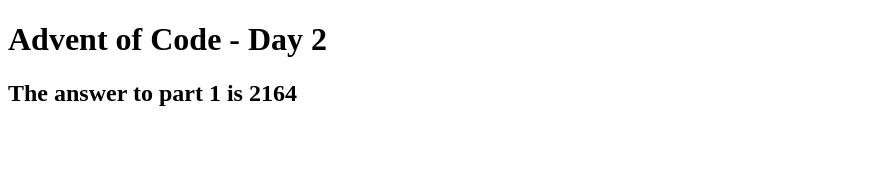
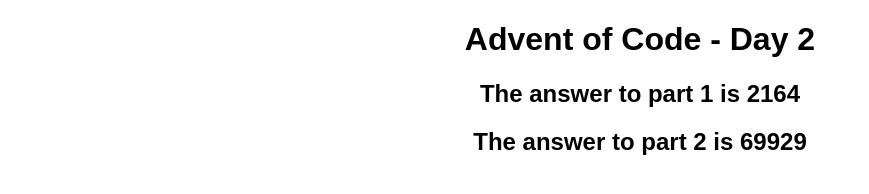
Before and after one commit to nagrampai/aoc2023, a plain HTML site: page day-2/index.html in a window 1280 px wide. Shown: the whole page, without its empty margins (0-869 px from the left). Drawn offline with Linux system fonts and the light colour scheme.

Commit message:
Day 2 - part 2

```diff
--- a/day-2/day2-1.js
+++ b/day-2/day2-1.js
@@ -14,13 +14,12 @@
     gamePlays = gamePlays.map( (x) =>
     x.split(",") ).flat().map( (x) => x.trim() );
 
-    console.log( gamePlays );
-
     const isPossibleGamePlay = gamePlays.every ( ( play ) => {
         const [ number, color ] = play.split(" ");
         return parseInt( number ) <= max[color];
     })
-     if ( isPossibleGamePlay ) {
+
+    if ( isPossibleGamePlay ) {
         return gameID
     } else {
         return 0;
@@ -28,7 +27,6 @@
 }
 
 const possibleGameIDArray = gamesArray.map( (x) => findPossibleGameID( x ) );
-console.log( possibleGameIDArray );
 const answer = possibleGameIDArray.reduce( ( a, b ) => a + b, 0 );
 
 const answerElement = document.getElementById("part-1-result");
--- /dev/null
+++ b/day-2/day2-2.js
@@ -0,0 +1,34 @@
+import { gamesRecord } from "./gamesRecord.js";
+
+const gamesArray = gamesRecord.split("\n");
+
+function getGamePower( singleGame ) {
+    const singleGameArray = singleGame.split( /[:;]/g ).map( (x) => x.trim() );
+    let [ gameID, ...gamePlays ] = singleGameArray;
+    gamePlays = gamePlays.map( (x) =>
+    x.split(",") ).flat().map( (x) => x.trim() );
+
+    const countCubesByColor = {
+        'red': 0,
+        'green': 0,
+        'blue': 0,
+    }
+
+    gamePlays.forEach( ( play ) => {
+        const [ number, color ] =  play.split( " " );
+
+        if( parseInt( number ) > countCubesByColor[ color ] ){
+            countCubesByColor[ color ] =  parseInt( number );
+        }
+    });
+
+    const gamePower = Object.values( countCubesByColor ).reduce( ( a , b ) => a * b, 1 );
+
+    return gamePower;
+}
+
+const gamesPowersArray = gamesArray.map( getGamePower );
+const sumOfPowers = gamesPowersArray.reduce( ( a , b ) => a + b, 0 );
+
+const answerDiv = document.getElementById( 'part-2-result' );
+answerDiv.innerHTML = `The answer to part 2 is ${ sumOfPowers }`;
--- a/day-2/index.html
+++ b/day-2/index.html
@@ -5,10 +5,18 @@
     <meta name="viewport" content="width=device-width, initial-scale=1.0">
     <title>Advent of Code - Day 2</title>
     <script type="module" src="./day2-1.js"></script>
+    <script type="module" src="./day2-2.js"></script>
+    <style>
+        body {
+            font-family: Arial, Helvetica, sans-serif;
+            text-align: center;
+        }
+    </style>
 </head>
 <body>
     <h1>Advent of Code - Day 2</h1>
 
     <h2 id="part-1-result"></h2>
+    <h2 id="part-2-result"></h2>
 </body>
 </html>
```
